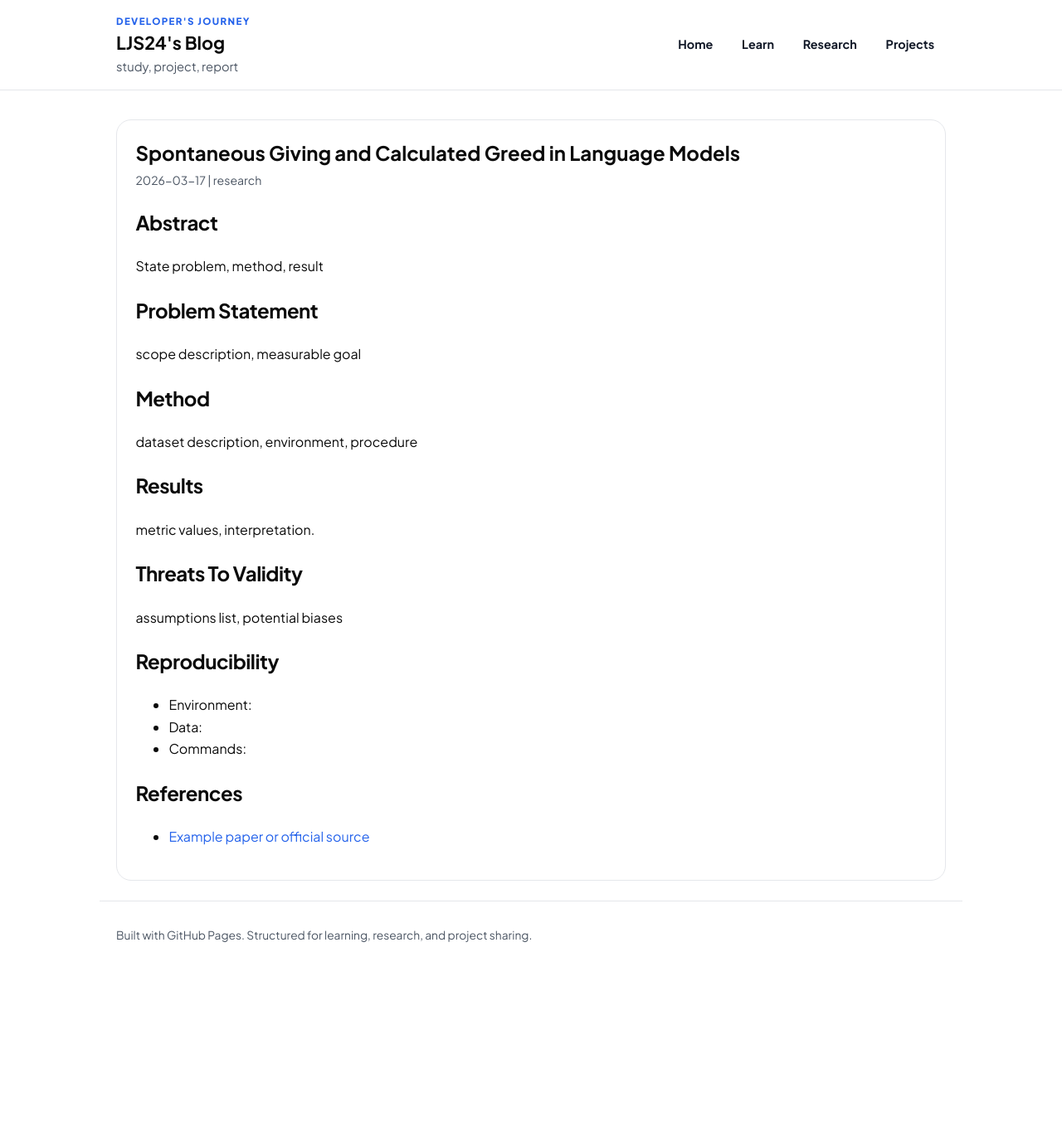
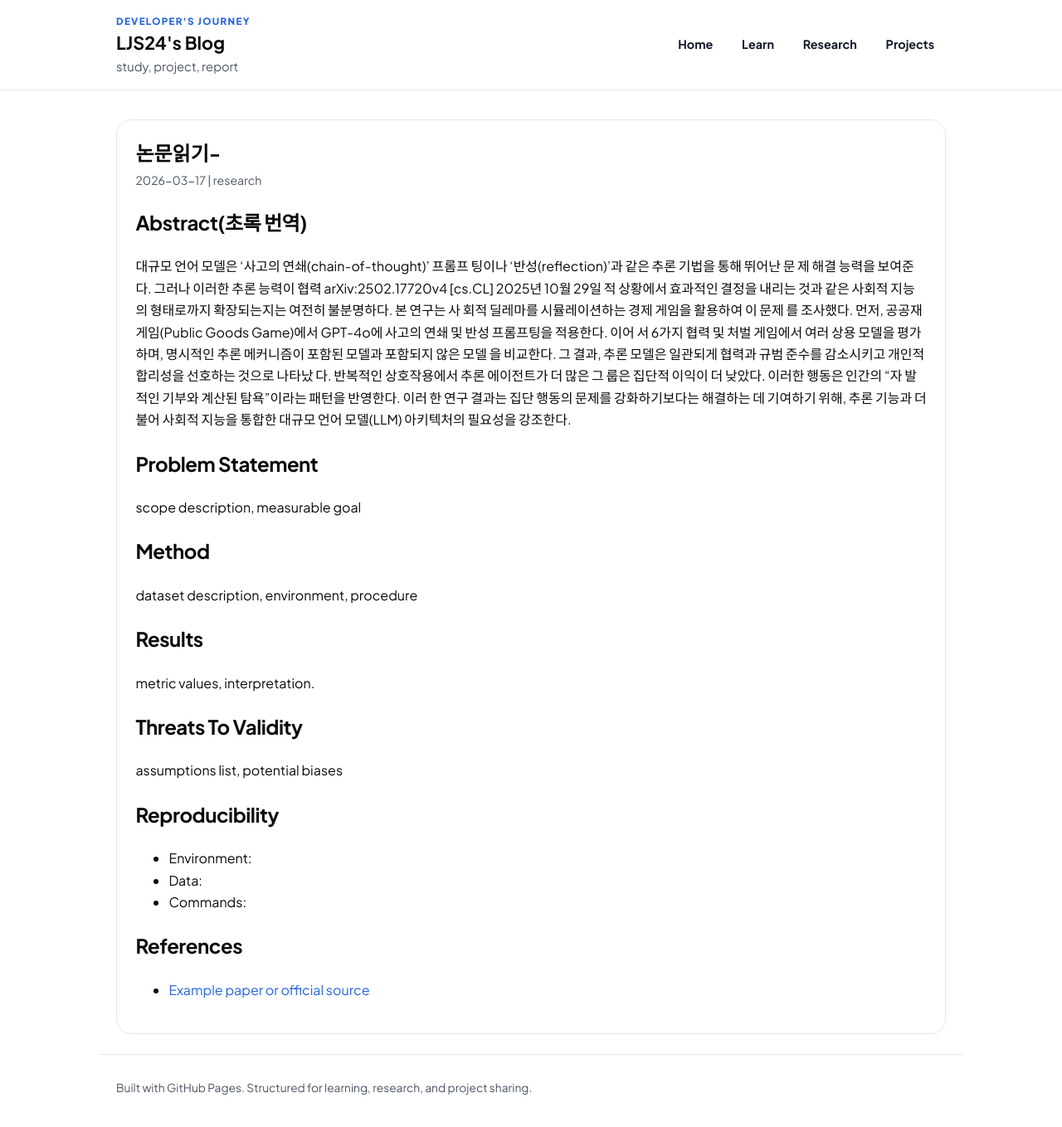
Before and after one commit to LJS24/LJS24.github.io, a Jekyll site: the page built from _posts/research/2026-03-17-research-report-paper.md, in a window 1280 px wide and 1370 px high. Shown: the top 1359 px of the window at 83% size. Built offline with Jekyll 4.4.1, drawn with Linux system fonts in a browser that asks for light colours.

Commit message:
content update-learning note

```diff
--- a/_posts/research/2026-03-17-research-report-paper.md
+++ b/_posts/research/2026-03-17-research-report-paper.md
@@ -1,13 +1,31 @@
 ---
-title: "Spontaneous Giving and Calculated Greed in Language Models"
+title: "논문읽기-<Spontaneous Giving and Calculated Greed in Language Models>"
 date: 2026-03-17
 categories: [research]
-tags: [methodology, report]
-summary: "Research Report 작성에 대한 개요와 게시물 구조에 대한 예시입니다."
+tags: [paper-review, report]
+summary: "논문 내용 정리 및 분석"
 ---
 
-## Abstract
-State problem, method, result
+## Abstract(초록 번역)
+대규모 언어 모델은 ‘사고의 연쇄(chain-of-thought)’ 프롬프
+팅이나 ‘반성(reflection)’과 같은 추론 기법을 통해 뛰어난 문
+제 해결 능력을 보여준다. 그러나 이러한 추론 능력이 협력
+arXiv:2502.17720v4 [cs.CL] 2025년 10월 29일
+적 상황에서 효과적인 결정을 내리는 것과 같은 사회적 지능
+의 형태로까지 확장되는지는 여전히 불분명하다. 본 연구는 사
+회적 딜레마를 시뮬레이션하는 경제 게임을 활용하여 이 문제
+를 조사했다. 먼저, 공공재 게임(Public Goods Game)에서
+GPT-4o에 사고의 연쇄 및 반성 프롬프팅을 적용한다. 이어
+서 6가지 협력 및 처벌 게임에서 여러 상용 모델을 평가하며,
+명시적인 추론 메커니즘이 포함된 모델과 포함되지 않은 모델
+을 비교한다. 그 결과, 추론 모델은 일관되게 협력과 규범
+준수를 감소시키고 개인적 합리성을 선호하는 것으로 나타났
+다. 반복적인 상호작용에서 추론 에이전트가 더 많은 그
+룹은 집단적 이익이 더 낮았다. 이러한 행동은 인간의 “자
+발적인 기부와 계산된 탐욕”이라는 패턴을 반영한다. 이러
+한 연구 결과는 집단 행동의 문제를 강화하기보다는 해결하는
+데 기여하기 위해, 추론 기능과 더불어 사회적 지능을 통합한
+대규모 언어 모델(LLM) 아키텍처의 필요성을 강조한다.
 
 ## Problem Statement
 scope description, measurable goal
```
